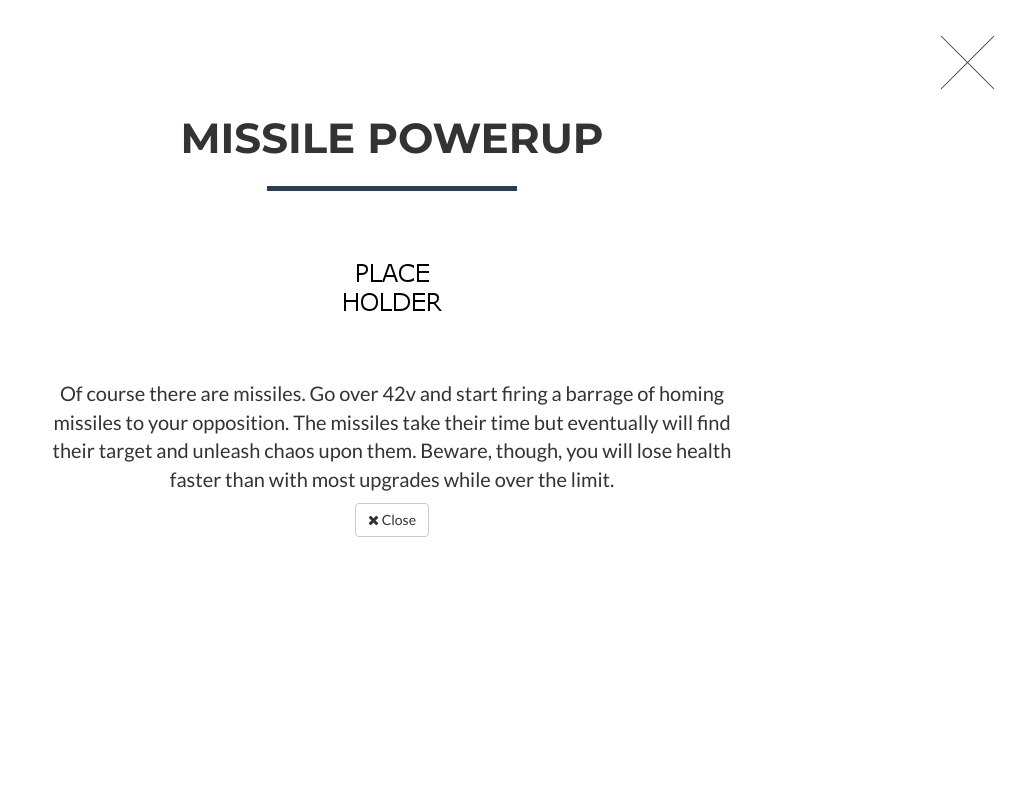
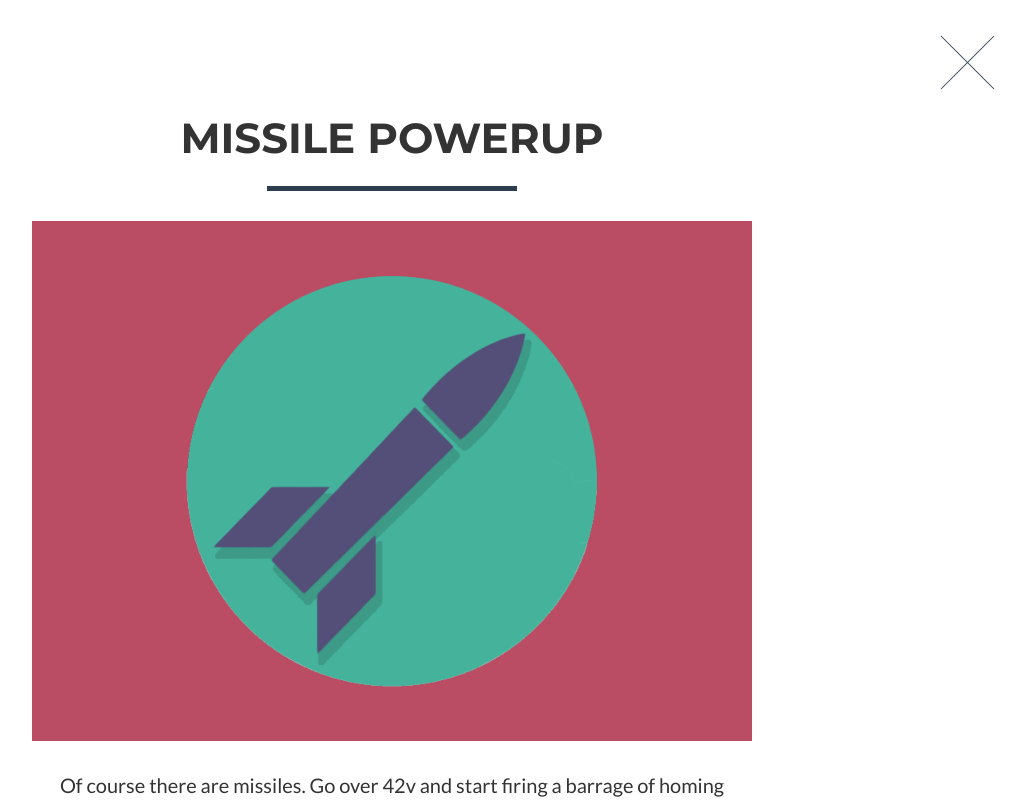
Before and after one commit to vanil90/VEngine-Website, a website: page index.html in a window 1280 px wide. Both pictures are taken after a click on the link 201 px from the left and 2074 px from the top of the page. Shown: the part 1674-2474 px from the top of the page, without its empty margins (248-1274 px from the left). Drawn offline with nearby package versions, Linux system fonts and the light colour scheme; files that its build step writes are made by us from their sources; grey boxes are pictures that could not be loaded.

Commit message:
Added images to the powerup description

```diff
--- a/index.html
+++ b/index.html
@@ -289,7 +289,7 @@
 						<div class="modal-body">
 							<h2>Nitro Powerup</h2>
 							<hr class="star-primary">
-							<img src="img/placeholder.png" class="img-responsive img-centered" alt="">
+							<img src="img/powerups/Nitrous.png" class="img-responsive img-centered" alt="">
 							<p>Want to go fast? Nitrous Upgrade is your choice. Your car will burn out faster, but if you want to beat your high score, nitrous is the way to go. Once you go over the limit and activate Nitrous, you car will vastly increase its speed, but be careful, as it will also become much harder to control.</p>
 							<button type="button" class="btn btn-default" data-dismiss="modal"><i class="fa fa-times"></i> Close</button>
 						</div>
@@ -312,7 +312,7 @@
 						<div class="modal-body">
 							<h2>Sludge Powerup</h2>
 							<hr class="star-primary">
-							<img src="img/placeholder.png" class="img-responsive img-centered" alt="">
+							<img src="img/powerups/Sludge.png" class="img-responsive img-centered" alt="">
 							<p>A sturdy solution which allows you to stay ahead, if you get ahead! Once you get over 42v with Sludge installed, you will start dropping sludge on the track which will slow down your adversaries. Even better, your car will become sturdier to the pressure of high V, allowing you to use this upgrade for longer, and ride over the limit for longer.</p>
 							<button type="button" class="btn btn-default" data-dismiss="modal"><i class="fa fa-times"></i> Close</button>
 						</div>
@@ -335,7 +335,7 @@
 						<div class="modal-body">
 							<h2>Tesla Powerup</h2>
 							<hr class="star-primary">
-							<img src="img/placeholder.png" class="img-responsive img-centered" alt="">
+							<img src="img/powerups/Tesla.png" class="img-responsive img-centered" alt="">
 							<p>Are you a mad scientist? No? You’ll still love having a Tesla Coil strapped to the ceiling of your car. Once active, the Tesla fires lightning bolts at your opponents, damaging them constantly, and reducing their engine’s performance over time. Two in one!</p>
 							<button type="button" class="btn btn-default" data-dismiss="modal"><i class="fa fa-times"></i> Close</button>
 						</div>
@@ -358,7 +358,7 @@
 						<div class="modal-body">
 							<h2>Missile Powerup</h2>
 							<hr class="star-primary">
-							<img src="img/placeholder.png" class="img-responsive img-centered" alt="">
+							<img src="img/powerups/Missile.png" class="img-responsive img-centered" alt="">
 							<p>Of course there are missiles. Go over 42v and start firing a barrage of homing missiles to your opposition. The missiles take their time but eventually will find their target and unleash chaos upon them. Beware, though, you will lose health faster than with most upgrades while over the limit.</p>
 							<button type="button" class="btn btn-default" data-dismiss="modal"><i class="fa fa-times"></i> Close</button>
 						</div>
@@ -381,7 +381,7 @@
 						<div class="modal-body">
 							<h2>Force Push Powerup</h2>
 							<hr class="star-primary">
-							<img src="img/placeholder.png" class="img-responsive img-centered" alt="">
+							<img src="img/powerups/Force.png" class="img-responsive img-centered" alt="">
 							<p>Sometimes you just want to push people around. That’s when you pick Force Push. Activate it and drive other cars over the edge of the road, or make sure they can’t go past you as you emit force waves that hold them back. Bonus points: Missiles catn’ hit you with push active.</p>
 							<button type="button" class="btn btn-default" data-dismiss="modal"><i class="fa fa-times"></i> Close</button>
 						</div>
```
